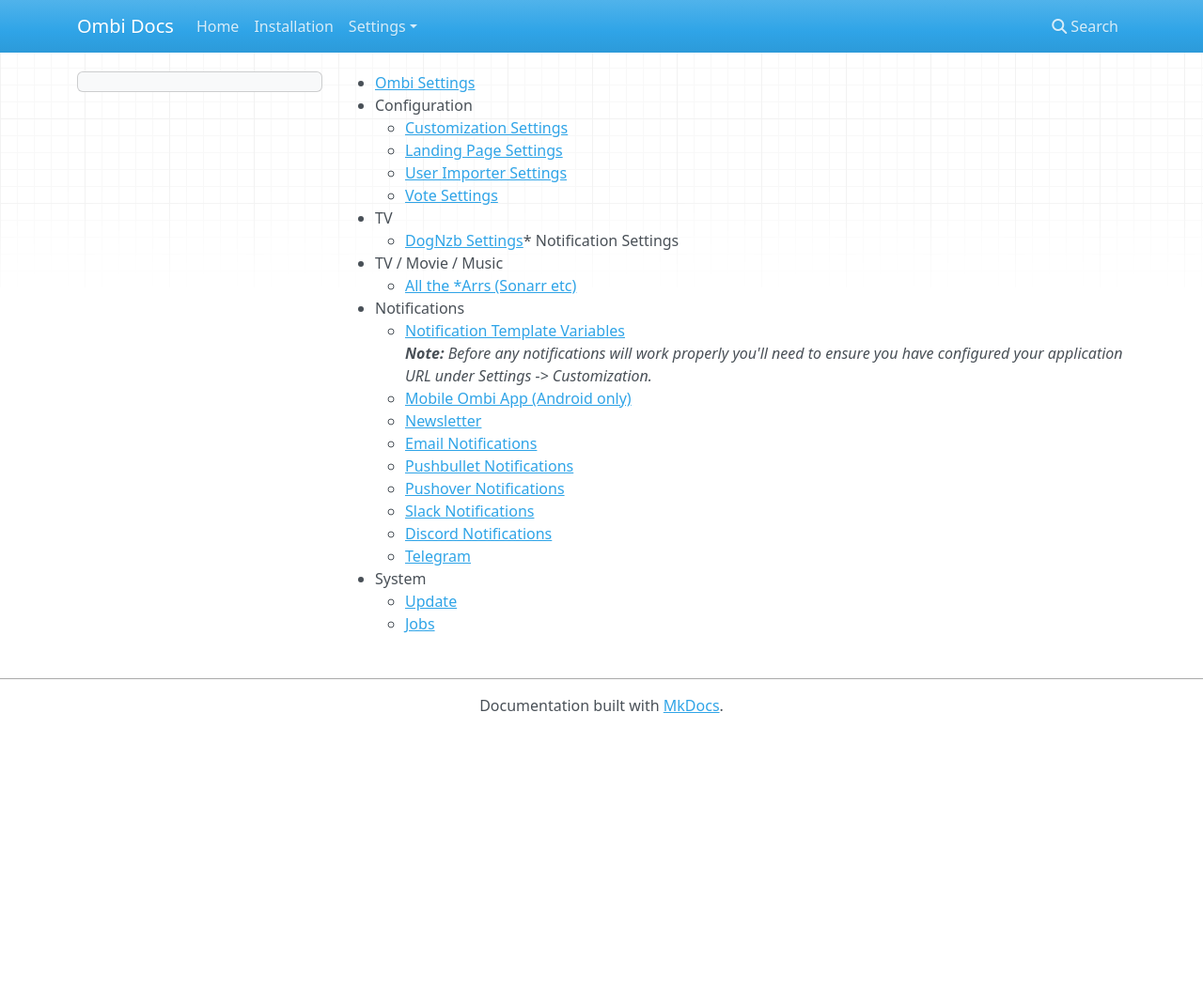
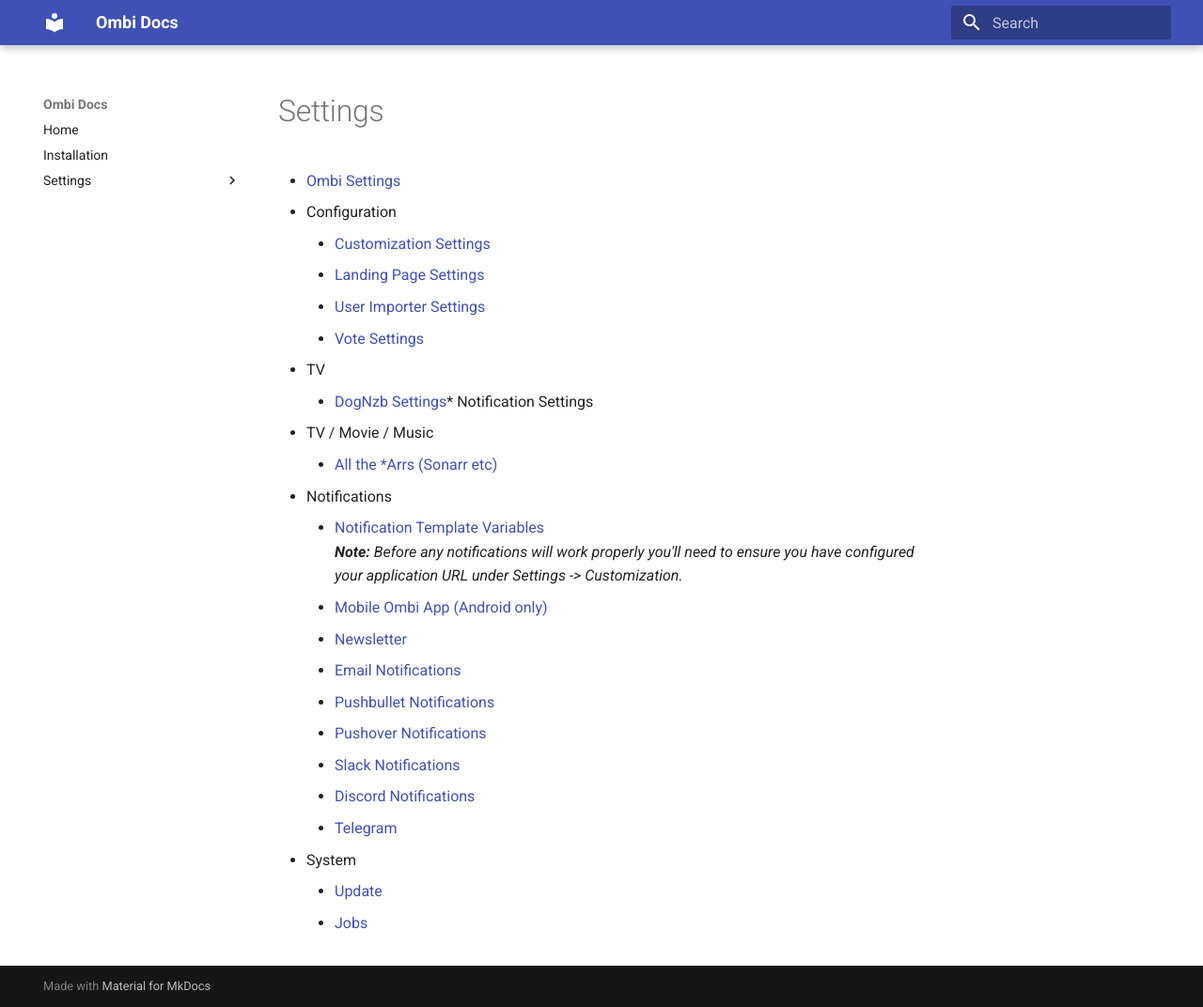
Before and after one commit to Ombi-app/Ombi.Docs, an MkDocs documentation site: the page built from docs/deprecated/settings.md, in a window 1280 px wide and 1072 px high. Shown: the whole window at 94% size. Built offline with MkDocs 1.6.1 and Material for MkDocs 9.7.7, drawn with Linux system fonts in a browser that asks for light colours; nearby versions of some CDN libraries; old or Windows-style settings are respelled for this version of MkDocs.

Commit message:
Change file names to lower, update README

```diff
--- a/mkdocs.yml
+++ b/mkdocs.yml
@@ -1,7 +1,9 @@
 site_name: Ombi Docs
+theme:
+  name: material
 nav:
-  - Home: Index.md
-  - Installation: Installation.md
+  - Home: index.md
+  - Installation: installation.md
   - Settings:
-    - Reverse Proxying: Settings\Reverse-Proxy-v4.md
-    - Reverse Proxy Examples: Settings\Reverse-Proxy-Examples.md
+    - Reverse Proxying: settings\reverse-proxy-v4.md
+    - Reverse Proxy Examples: settings\reverse-proxy-examples.md
```
Also changed, not shown: README.md (+7 -0 lines), docs/deprecated/settings.md (renamed from docs/Settings/Settings.md).
